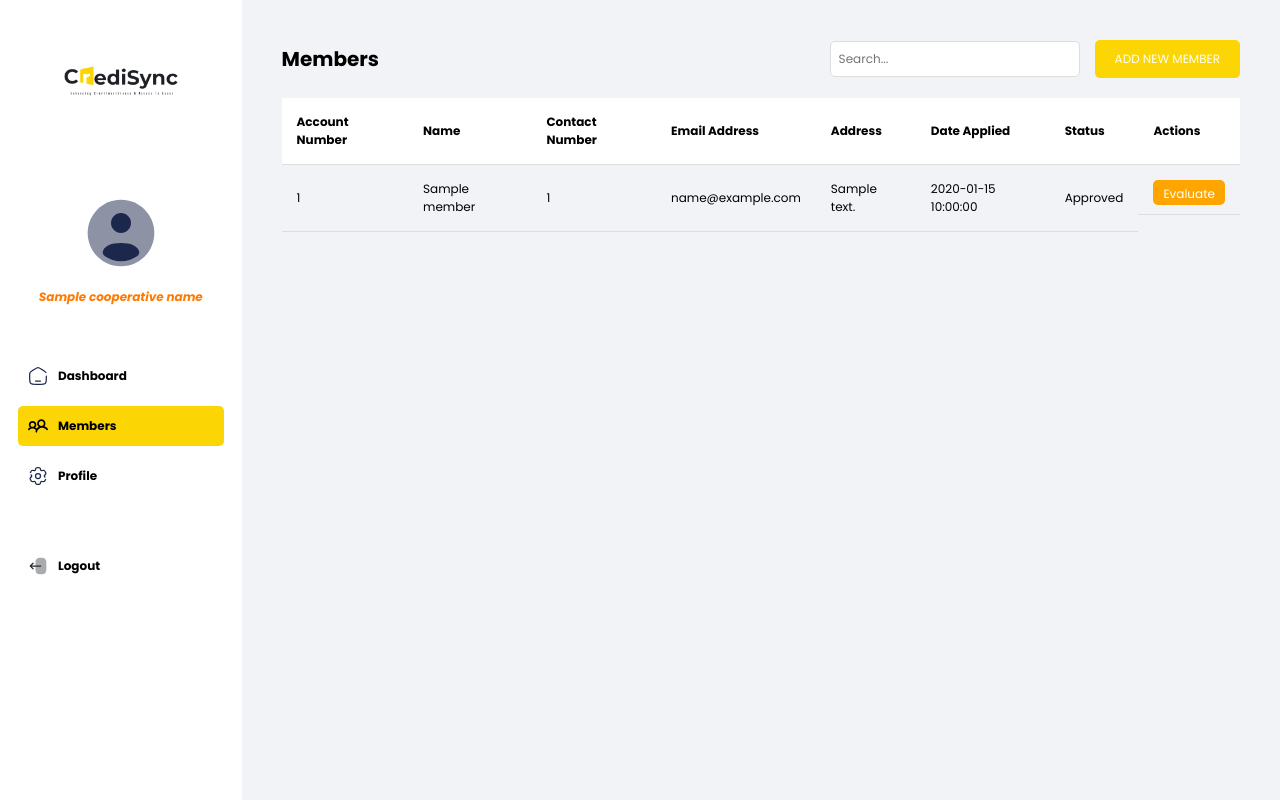
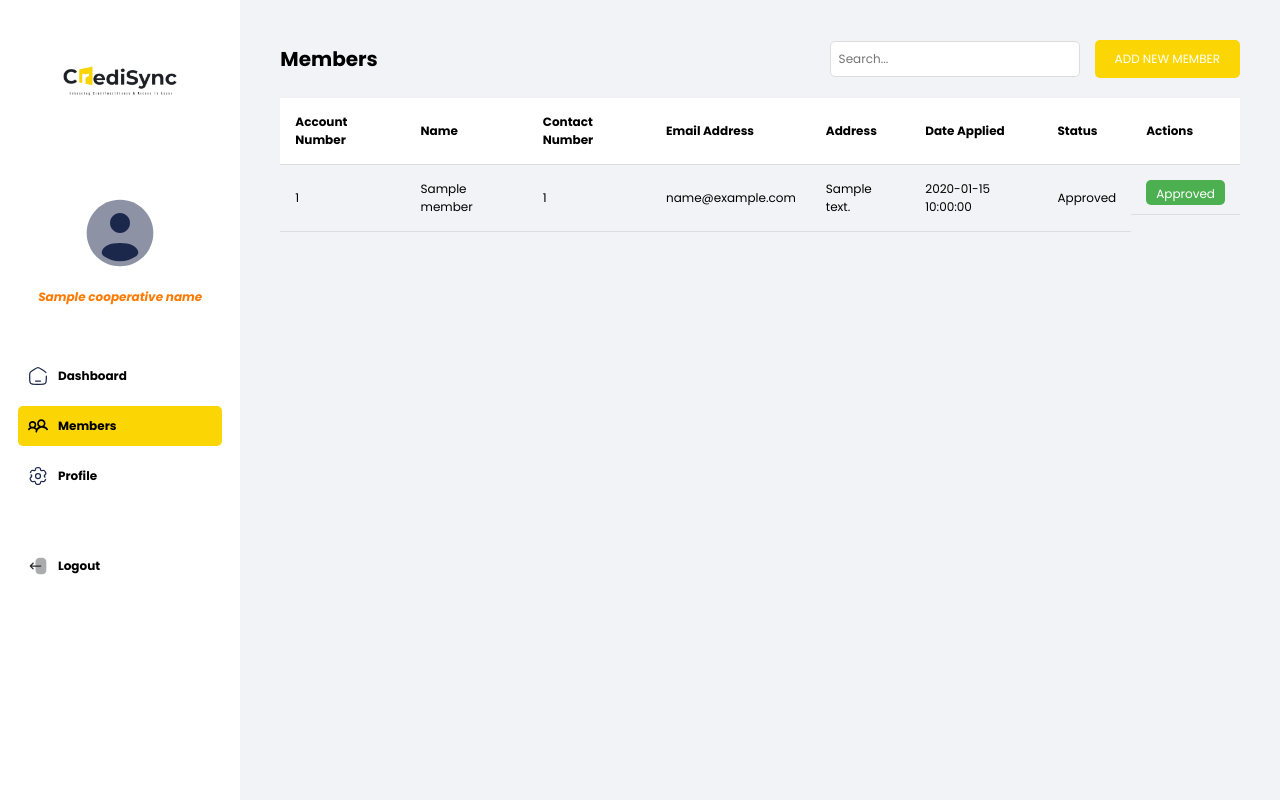
Before and after one commit to martinezcristy/CrediSyncML, a Flask app: template templates/members.html in a window 1280 px wide. Run offline with Flask 3, Linux system fonts and the light colour scheme; the visitor is signed in with stand-in values (Sample User, id 1); the template is opened without the code that fills it: most values are stand-ins (such as "Sample title", 1, 10 or a date in 2020); parts of the project's set-up code (start-up, migrations or seed data) failed here and were passed over; some libraries are stand-ins or nearby versions.

Commit message:
member action buttons visibility

```diff
--- a/static/js/addMember.js
+++ b/static/js/addMember.js
@@ -82,6 +82,7 @@
                     document.getElementById("addMemberForm").reset();
                     alert("New member added!");
                     document.getElementById("addMemberModal").style.display = "none";
+                    location.reload();
                 } else {
                      // Show error message if insertion failed
                      alert("Failed to add member! Error: " + data.error);
@@ -95,7 +96,7 @@
         }
     } else {
         //If the validation failed, prevent form submission
-        alert("Please correct the errors in the form first.");
+        // alert("Please correct the errors in the form first.");
     }
 };
 
--- a/static/js/declineMember.js
+++ b/static/js/declineMember.js
@@ -29,6 +29,7 @@
         })
         .then(data => {
             alert(data.message);
+            location.reload();
         })
         .catch(error => {
             console.error('There was a problem with the fetch operation:', error);
--- a/templates/members.html
+++ b/templates/members.html
@@ -76,15 +76,18 @@
                             <td class="status-cell">{{ member.status }}</td>
                             <td class="actions">
                                 {% if member.status == 'Evaluated' %}
-                                    <button class="approve" data-email="{{ member.email }}" data-name="{{ member.name }}">Approve</button>
-                                    <button class="decline" onclick="openDeclineModal(this)">Decline</button>
-                                    <button class="evaluate" onclick="evaluateMember()" disabled>Evaluated</button>
+                                    <button class="approve" data-email="{{ member.email }}" data-name="{{ member.name }}">Approved</button>
+                                    <button class="decline"onclick="openDeclineModal(this)">Decline</button>
+                                {% elif member.status == 'Approved' %}
+                                    <button class="approve" data-email="{{ member.email }}" data-name="{{ member.name }}" disabled>Approved</button>
+                                    <!-- <button class="decline" style="display:none;">Decline</button>
+                                    <button class="evaluate" onclick="evaluateMember()" disabled>Evaluated (Approved)</button> -->
+                                {% elif member.status == 'Declined' %}
+                                    <button class="decline" onclick="openDeclineModal(this)" disabled>Declined</button>
                                 {% else %}
-                                    <button class="approve" style="display:none;">Approve</button>
-                                    <button class="decline" style="display:none;">Decline</button>
+                                    <!-- currently pending member -->
                                     <button class="evaluate" onclick="evaluateMember()">Evaluate</button>
                                 {% endif %}
-                                <!-- <button class="evaluate" onclick="evaluateMember()">Evaluate</button> -->
                             </td>
                         </tr>
                     {% endfor %}
```
Also changed, not shown: 2 other files.
